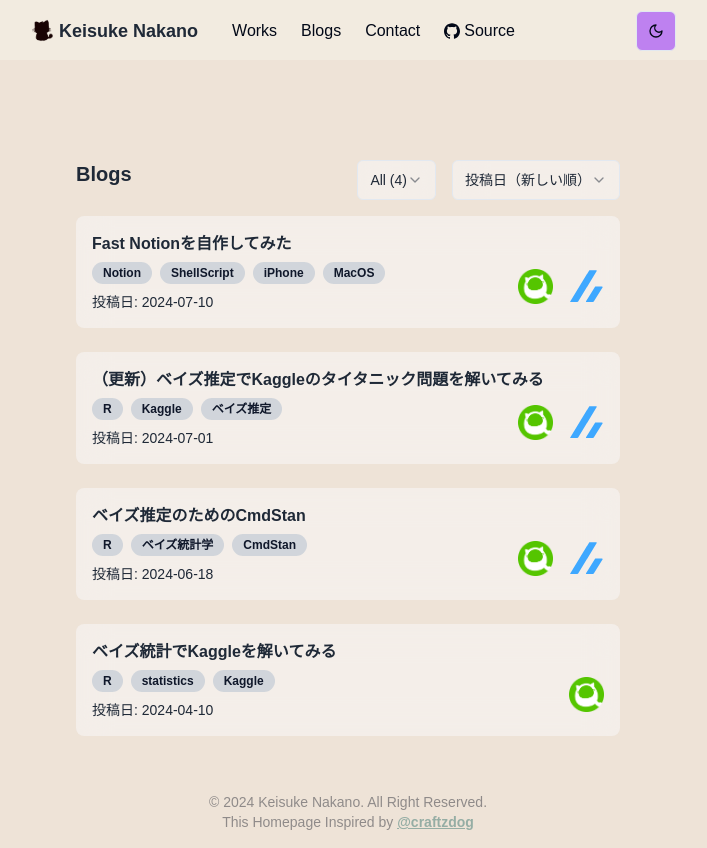
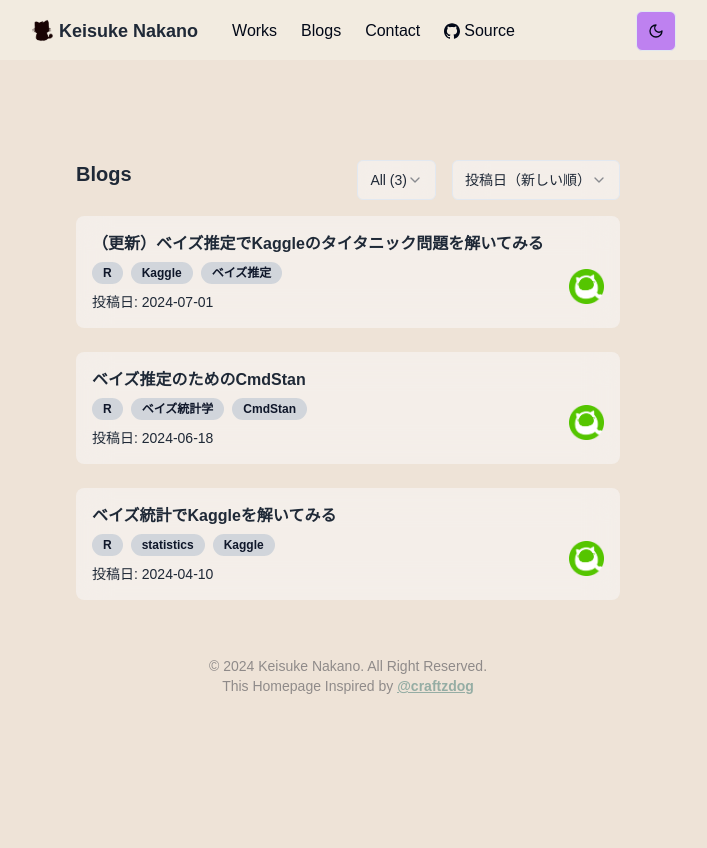
Before and after one commit to honocat/honocat.github.io, a Next.js app: page /blogs in a window 1280 px wide. Shown: the whole page, without its empty margins (292-999 px from the left). After the commit the page ends 800 px from the top, so only its background shows below. Built offline with nearby package versions, Linux system fonts and the light colour scheme.

Commit message:
docs: ✏️ changed blogs.ts
changed blog's info. url, platform, etc...

```diff
--- a/data/blogs.ts
+++ b/data/blogs.ts
@@ -1,33 +1,19 @@
 export const blogs = [
-  {
-    id: 4,
-    title: "Fast Notionを自作してみた",
-    tags: ["Notion", "ShellScript", "iPhone", "MacOS"],
-    created_at: "2024-07-10",
-    platform: ["Qiita", "Zenn"],
-    url: ["https://qiita.com/Honoka-Nakano", "https://zenn.dev/honokanakano"],
-  },
   {
     id: 3,
     title: "（更新）ベイズ推定でKaggleのタイタニック問題を解いてみる",
     tags: ["R", "Kaggle", "ベイズ推定"],
     created_at: "2024-07-01",
-    platform: ["Qiita", "Zenn"],
-    url: [
-      "https://qiita.com/Honoka-Nakano/items/b573a46f9fb0c4c49082",
-      "https://zenn.dev/",
-    ],
+    platform: ["Qiita"],
+    url: ["https://qiita.com/honocat/items/b573a46f9fb0c4c49082"],
   },
   {
     id: 2,
     title: "ベイズ推定のためのCmdStan",
     tags: ["R", "ベイズ統計学", "CmdStan"],
     created_at: "2024-06-18",
-    platform: ["Qiita", "Zenn"],
-    url: [
-      "https://qiita.com/Honoka-Nakano/items/b26222aec402b9ecabf9",
-      "https://zenn.dev/",
-    ],
+    platform: ["Qiita"],
+    url: ["https://qiita.com/honocat/items/b26222aec402b9ecabf9"],
   },
   {
     id: 1,
@@ -35,6 +21,6 @@ export const blogs = [
     tags: ["R", "statistics", "Kaggle"],
     created_at: "2024-04-10",
     platform: ["Qiita"],
-    url: ["https://qiita.com/Honoka-Nakano/items/b99ea3c7df57a7652bb8"],
+    url: ["https://qiita.com/honocat/items/b99ea3c7df57a7652bb8"],
   },
 ];
```
